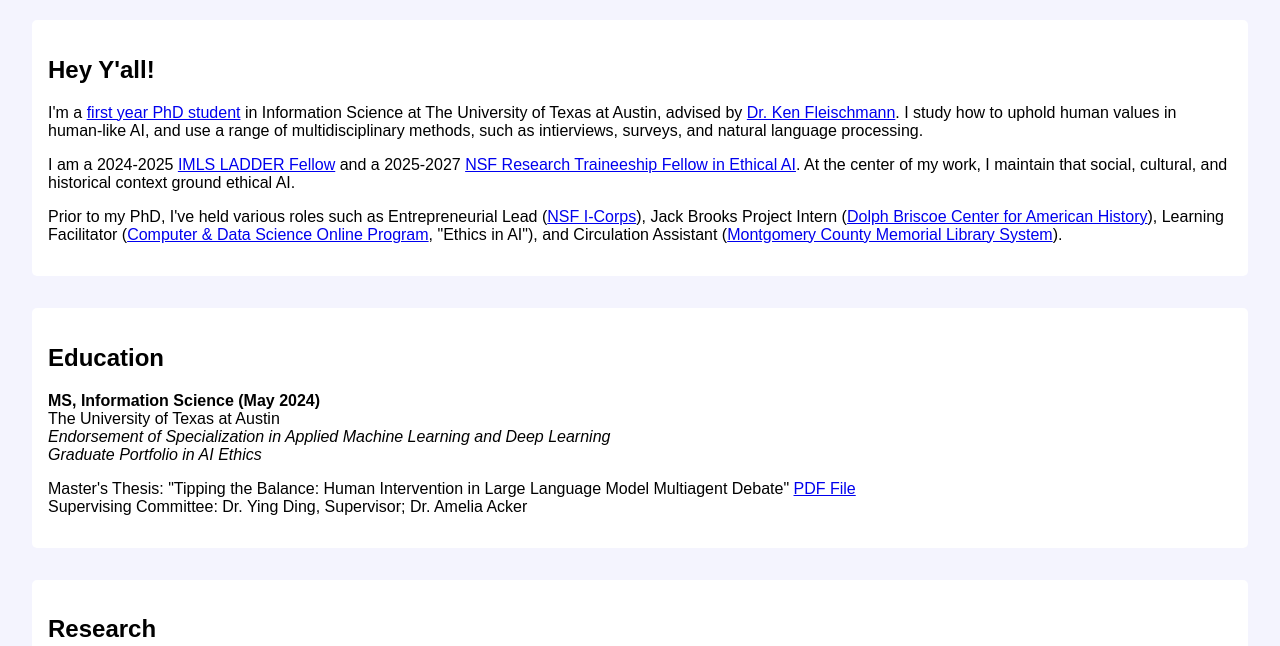
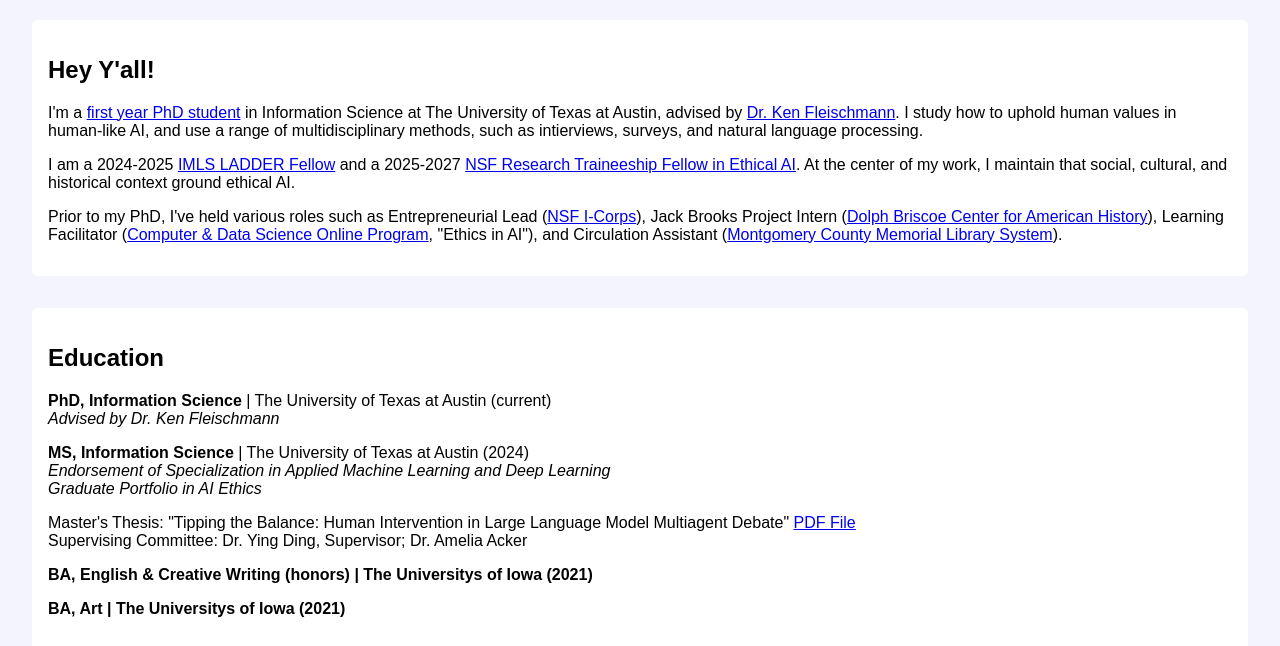
Before and after one commit to haley-triem/website, a plain HTML site: page index.html in a window 1280 px wide. Shown: the part 156-802 px from the top of the page. Drawn offline with Linux system fonts and the light colour scheme.

Commit message:
Update education section

```diff
--- a/index.html
+++ b/index.html
@@ -18,8 +18,11 @@
   </section>
   <section>
     <h2>Education</h2>
-    <p><b>MS, Information Science (May 2024)</b><br>The University of Texas at Austin<br><i>Endorsement of Specialization in Applied Machine Learning and Deep Learning</i><br><i>Graduate Portfolio in AI Ethics</i></p>
+    <p><b>PhD, Information Science</b> | The University of Texas at Austin (current)<br><i>Advised by Dr. Ken Fleischmann</i></p>
+    <p><b>MS, Information Science</b> | The University of Texas at Austin (2024)<br><i>Endorsement of Specialization in Applied Machine Learning and Deep Learning</i><br><i>Graduate Portfolio in AI Ethics</i></p>
     <p>Master's Thesis: "Tipping the Balance: Human Intervention in Large Language Model Multiagent Debate" <a href="https://haley-triem.github.io/website/assets/publications/HTriem_2024_Tipping-the-Balance_MS-Thesis_UT-Libraries.pdf">PDF File</a><br>Supervising Committee: Dr. Ying Ding, Supervisor; Dr. Amelia Acker</p>
+    <p><b>BA, English & Creative Writing (honors) | The Universitys of Iowa (2021)</p>
+    <p><b>BA, Art</b> | The Universitys of Iowa (2021)</p>
   </section>
   <section>
     <h2>Research</h2>
```
